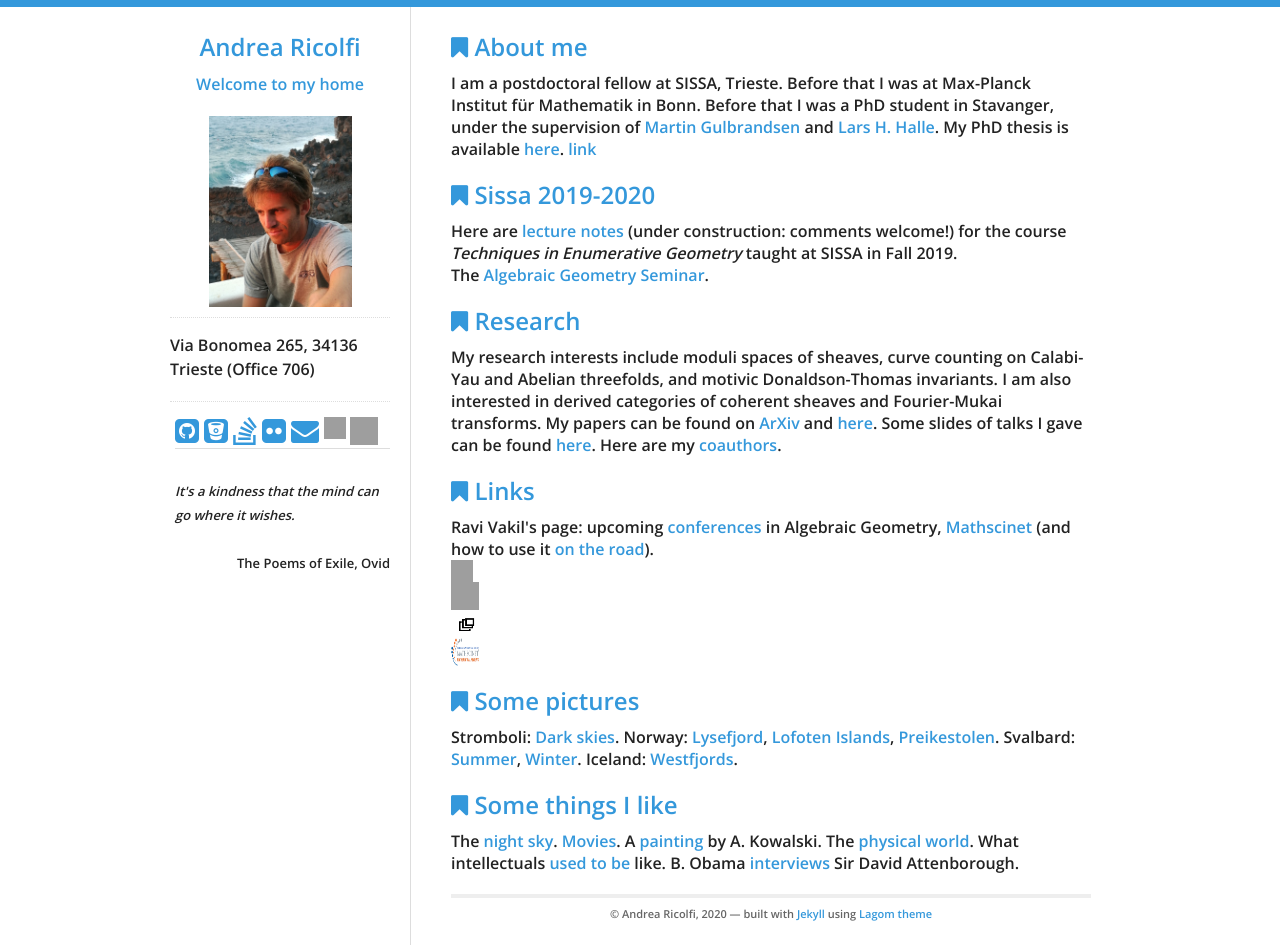
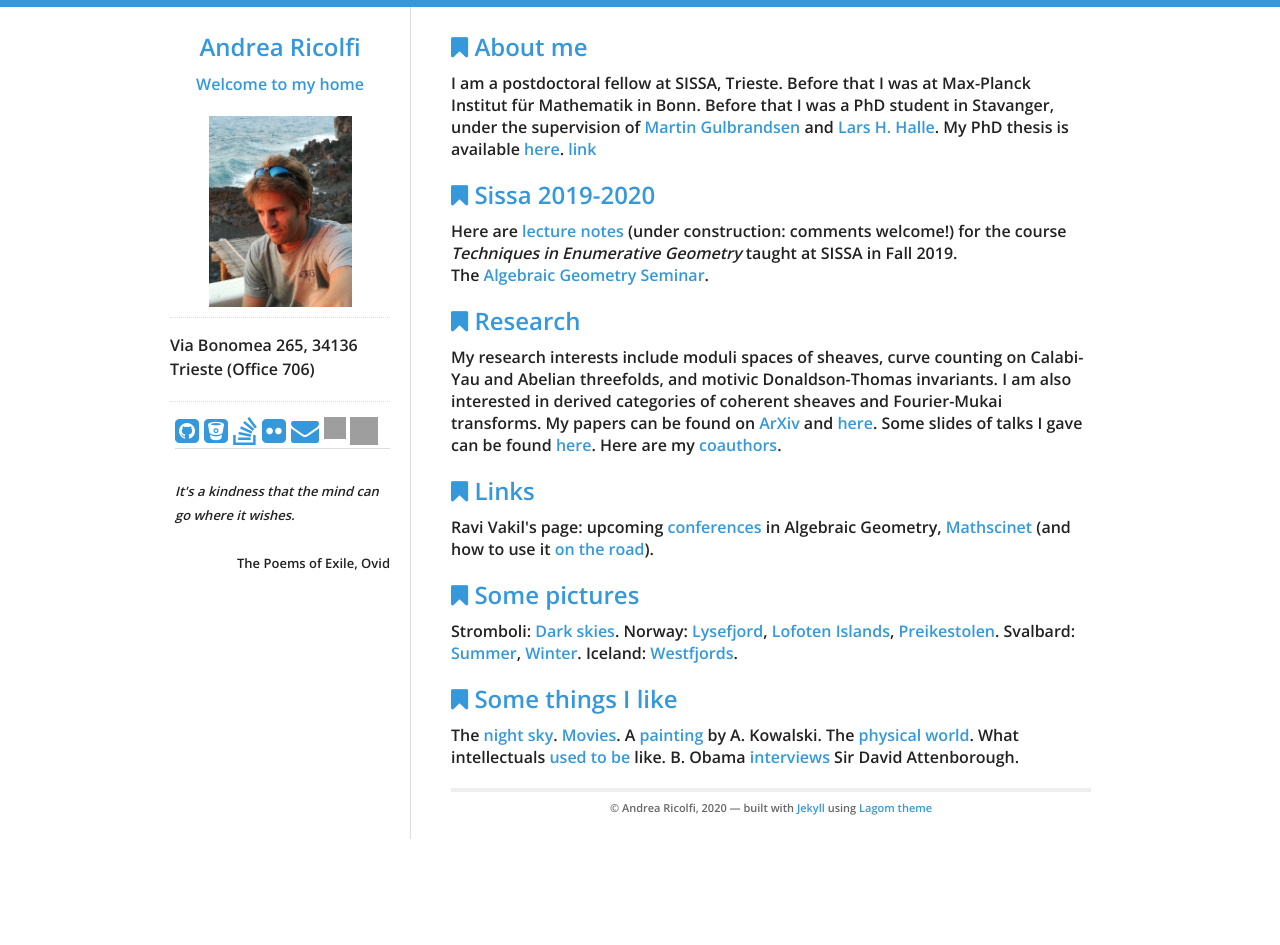
Before and after one commit to atricolfi/atricolfi.github.io, a Jekyll site: the page built from index.html, in a window 1280 px wide. Built offline with Jekyll 4.4.1, drawn with Linux system fonts in a browser that asks for light colours; after the commit the page ends 907 px from its top, so only the background shows below that; grey boxes are pictures that could not be loaded.

Commit message:
Update index.html

```diff
--- a/index.html
+++ b/index.html
@@ -37,23 +37,6 @@ Some slides of talks I gave can be found <a href="Slides.html">here</a>. Here ar
   Ravi Vakil's page: upcoming <a href="http://math.stanford.edu/%7Evakil/conferences.html">conferences</a>
 in Algebraic Geometry, <a href="http://www.ams.org/mathscinet/">Mathscinet</a> (and how to use it <a
 href="http://blogs.ams.org/beyondreviews/2015/04/28/using-mathscinet-at-home-or-on-the-road/#sthash.xjLiLLxn.dpbs">on the road</a>).
-  <br>
-
-        <a href="https://scholar.google.com/citations?user=bGunzxQAAAAJ&hl=en" style="text-decoration: none">
-<img height="22" width="22" src="https://unpkg.com/simple-icons@v3/icons/googlescholar.svg">
-        </a>
-
-        <a href="https://arxiv.org/search/?query=ricolfi&searchtype=all&source=header" style="text-decoration: none">
-<img height="28" width="28" src="https://unpkg.com/simple-icons@v3/icons/arxiv.svg">
-        </a>
-
-        <a href="https://stacks.math.columbia.edu" style="text-decoration: none">
- <img height="28" width="28" src="stacks.png">
-        </a>
-
-        <a href="https://mathscinet.ams.org/mathscinet/" style="text-decoration: none">
- <img height="28" width="28" src="mathscinet.png">
-        </a>
 </p>
 
 <div id="home">
```
